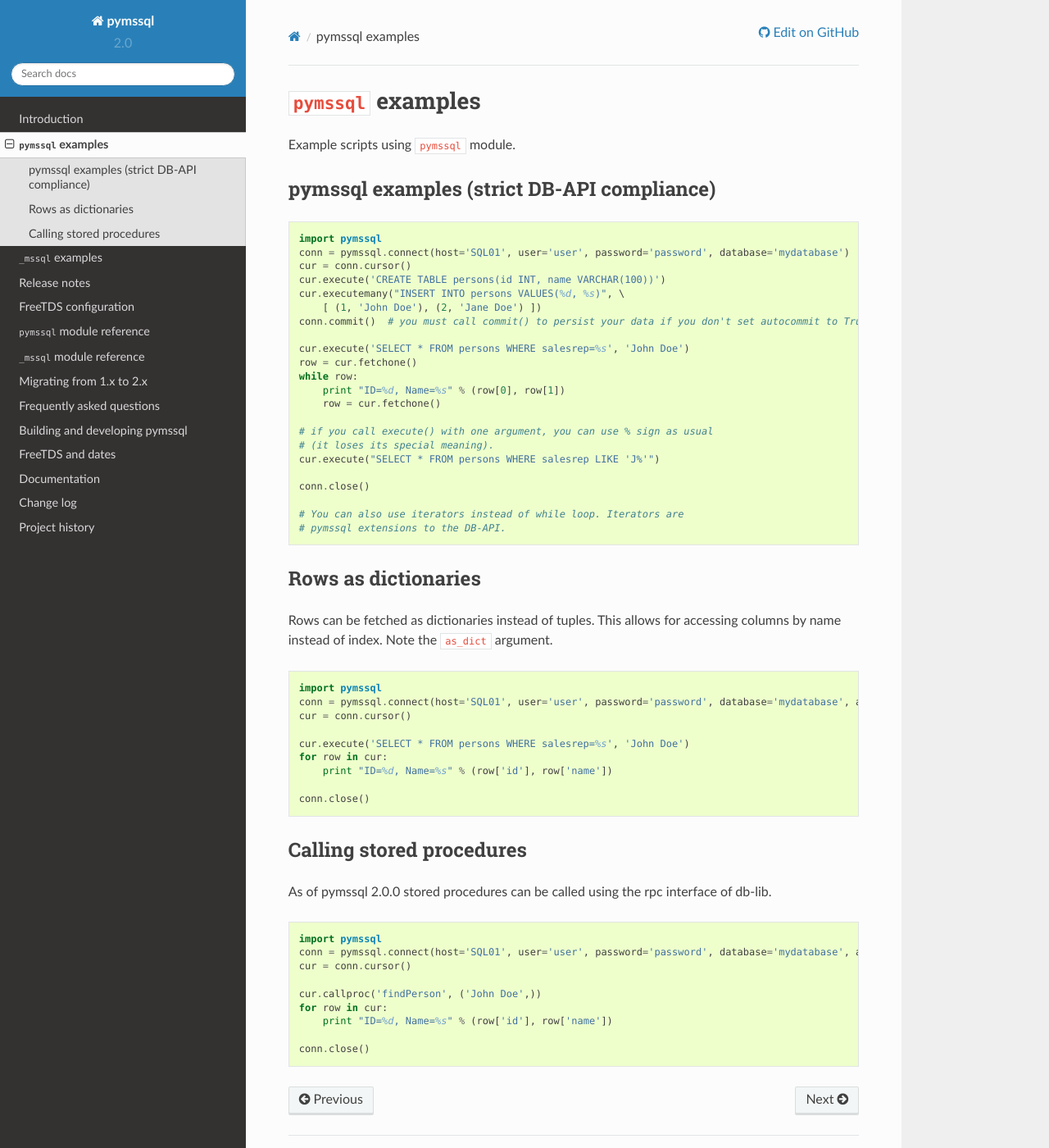
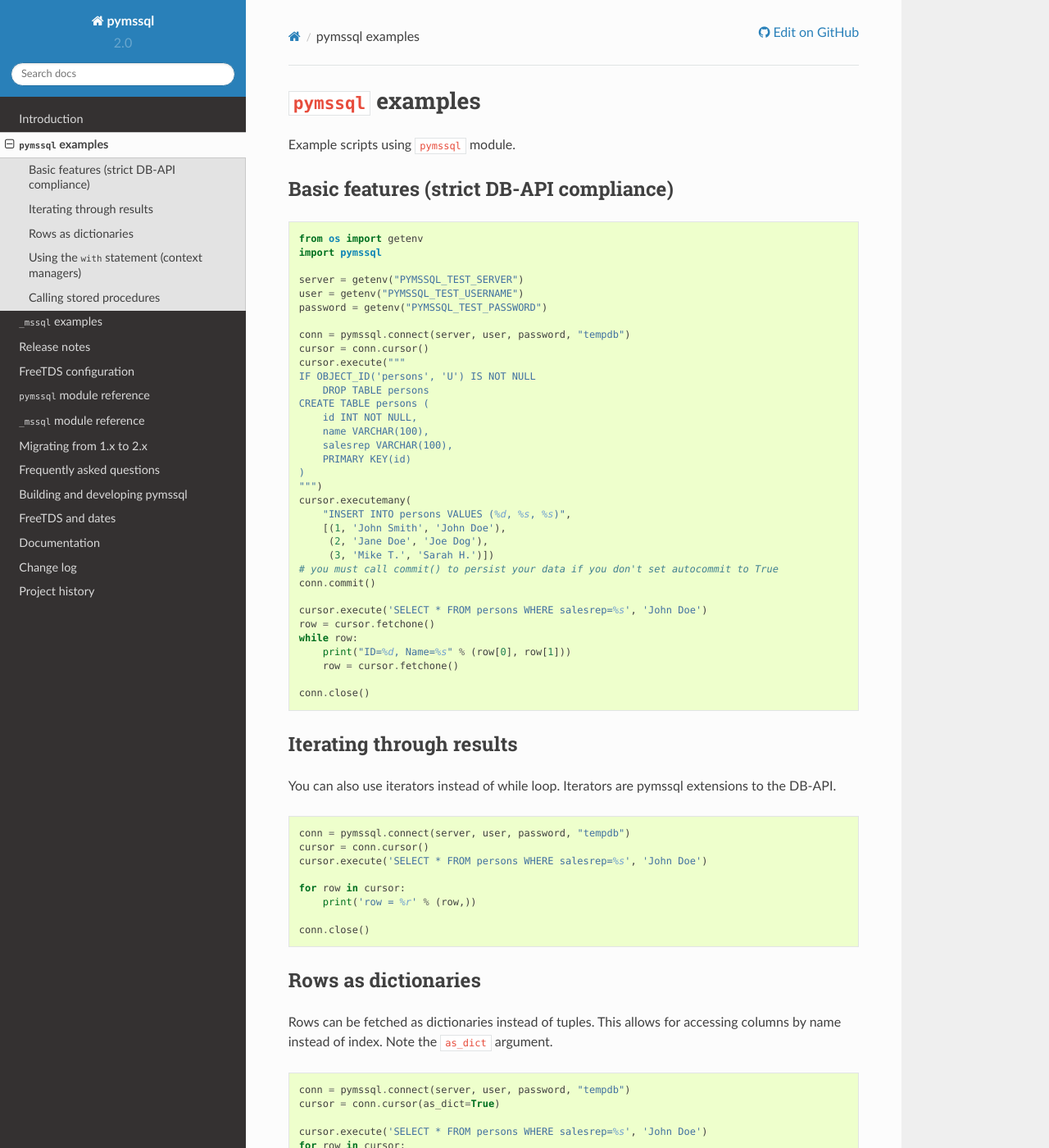
Before and after one commit to pymssql/pymssql, a Sphinx documentation site: the page built from docs/pymssql_examples.rst, in a window 1280 px wide and 1400 px high. Shown: the whole window at 82% size. Built offline with Sphinx 7.4.7 and the Read the Docs theme 2.0.0, drawn with Linux system fonts in a browser that asks for light colours; some of the changed text lies outside the part shown.

Commit message:
docs: Make pymssql examples executable
Including adding a stored proc definition to the stored proc example.

```diff
--- a/docs/pymssql_examples.rst
+++ b/docs/pymssql_examples.rst
@@ -4,33 +4,62 @@
 
 Example scripts using ``pymssql`` module.
 
-pymssql examples (strict DB-API compliance)
-===========================================
+Basic features (strict DB-API compliance)
+=========================================
 
 ::
 
+    from os import getenv
     import pymssql
-    conn = pymssql.connect(host='SQL01', user='user', password='password', database='mydatabase')
-    cur = conn.cursor()
-    cur.execute('CREATE TABLE persons(id INT, name VARCHAR(100))')
-    cur.executemany("INSERT INTO persons VALUES(%d, %s)", \
-        [ (1, 'John Doe'), (2, 'Jane Doe') ])
-    conn.commit()  # you must call commit() to persist your data if you don't set autocommit to True
 
-    cur.execute('SELECT * FROM persons WHERE salesrep=%s', 'John Doe')
-    row = cur.fetchone()
+    server = getenv("PYMSSQL_TEST_SERVER")
+    user = getenv("PYMSSQL_TEST_USERNAME")
+    password = getenv("PYMSSQL_TEST_PASSWORD")
+
+    conn = pymssql.connect(server, user, password, "tempdb")
+    cursor = conn.cursor()
+    cursor.execute("""
+    IF OBJECT_ID('persons', 'U') IS NOT NULL
+        DROP TABLE persons
+    CREATE TABLE persons (
+        id INT NOT NULL,
+        name VARCHAR(100),
+        salesrep VARCHAR(100),
+        PRIMARY KEY(id)
+    )
+    """)
+    cursor.executemany(
+        "INSERT INTO persons VALUES (%d, %s, %s)",
+        [(1, 'John Smith', 'John Doe'),
+         (2, 'Jane Doe', 'Joe Dog'),
+         (3, 'Mike T.', 'Sarah H.')])
+    # you must call commit() to persist your data if you don't set autocommit to True
+    conn.commit()
+
+    cursor.execute('SELECT * FROM persons WHERE salesrep=%s', 'John Doe')
+    row = cursor.fetchone()
     while row:
-        print "ID=%d, Name=%s" % (row[0], row[1])
-        row = cur.fetchone()
-
-    # if you call execute() with one argument, you can use % sign as usual
-    # (it loses its special meaning).
-    cur.execute("SELECT * FROM persons WHERE salesrep LIKE 'J%'")
+        print("ID=%d, Name=%s" % (row[0], row[1]))
+        row = cursor.fetchone()
 
     conn.close()
 
-    # You can also use iterators instead of while loop. Iterators are
-    # pymssql extensions to the DB-API.
+Iterating through results
+=========================
+
+You can also use iterators instead of while loop. Iterators are pymssql
+extensions to the DB-API.
+
+::
+
+    conn = pymssql.connect(server, user, password, "tempdb")
+    cursor = conn.cursor()
+    cursor.execute('SELECT * FROM persons WHERE salesrep=%s', 'John Doe')
+
+    for row in cursor:
+        print('row = %r' % (row,))
+
+    conn.close()
 
 Rows as dictionaries
 ====================
@@ -40,15 +69,28 @@
 
 ::
 
-    import pymssql
-    conn = pymssql.connect(host='SQL01', user='user', password='password', database='mydatabase', as_dict=True)
-    cur = conn.cursor()
+    conn = pymssql.connect(server, user, password, "tempdb")
+    cursor = conn.cursor(as_dict=True)
 
-    cur.execute('SELECT * FROM persons WHERE salesrep=%s', 'John Doe')
-    for row in cur:
-        print "ID=%d, Name=%s" % (row['id'], row['name'])
+    cursor.execute('SELECT * FROM persons WHERE salesrep=%s', 'John Doe')
+    for row in cursor:
+        print("ID=%d, Name=%s" % (row['id'], row['name']))
 
     conn.close()
+
+Using the ``with`` statement (context managers)
+===============================================
+
+You can use Python's ``with`` statement with connections and cursors. This
+frees you from having to explicitly close cursors and connections.
+
+::
+
+    with pymssql.connect(server, user, password, "tempdb") as conn:
+        with conn.cursor(as_dict=True) as cursor:
+            cursor.execute('SELECT * FROM persons WHERE salesrep=%s', 'John Doe')
+            for row in cursor:
+                print("ID=%d, Name=%s" % (row['id'], row['name']))
 
 Calling stored procedures
 =========================
@@ -58,12 +100,15 @@
 
 ::
 
-    import pymssql
-    conn = pymssql.connect(host='SQL01', user='user', password='password', database='mydatabase', as_dict=True)
-    cur = conn.cursor()
-
-    cur.callproc('findPerson', ('John Doe',))
-    for row in cur:
-        print "ID=%d, Name=%s" % (row['id'], row['name'])
-
-    conn.close()
+    with pymssql.connect(server, user, password, "tempdb") as conn:
+        with conn.cursor(as_dict=True) as cursor:
+            cursor.execute("""
+            CREATE PROCEDURE FindPerson
+                @name VARCHAR(100)
+            AS BEGIN
+                SELECT * FROM persons WHERE name = @name
+            END
+            """)
+            cursor.callproc('FindPerson', ('Jane Doe',))
+            for row in cursor:
+                print("ID=%d, Name=%s" % (row['id'], row['name']))
```
